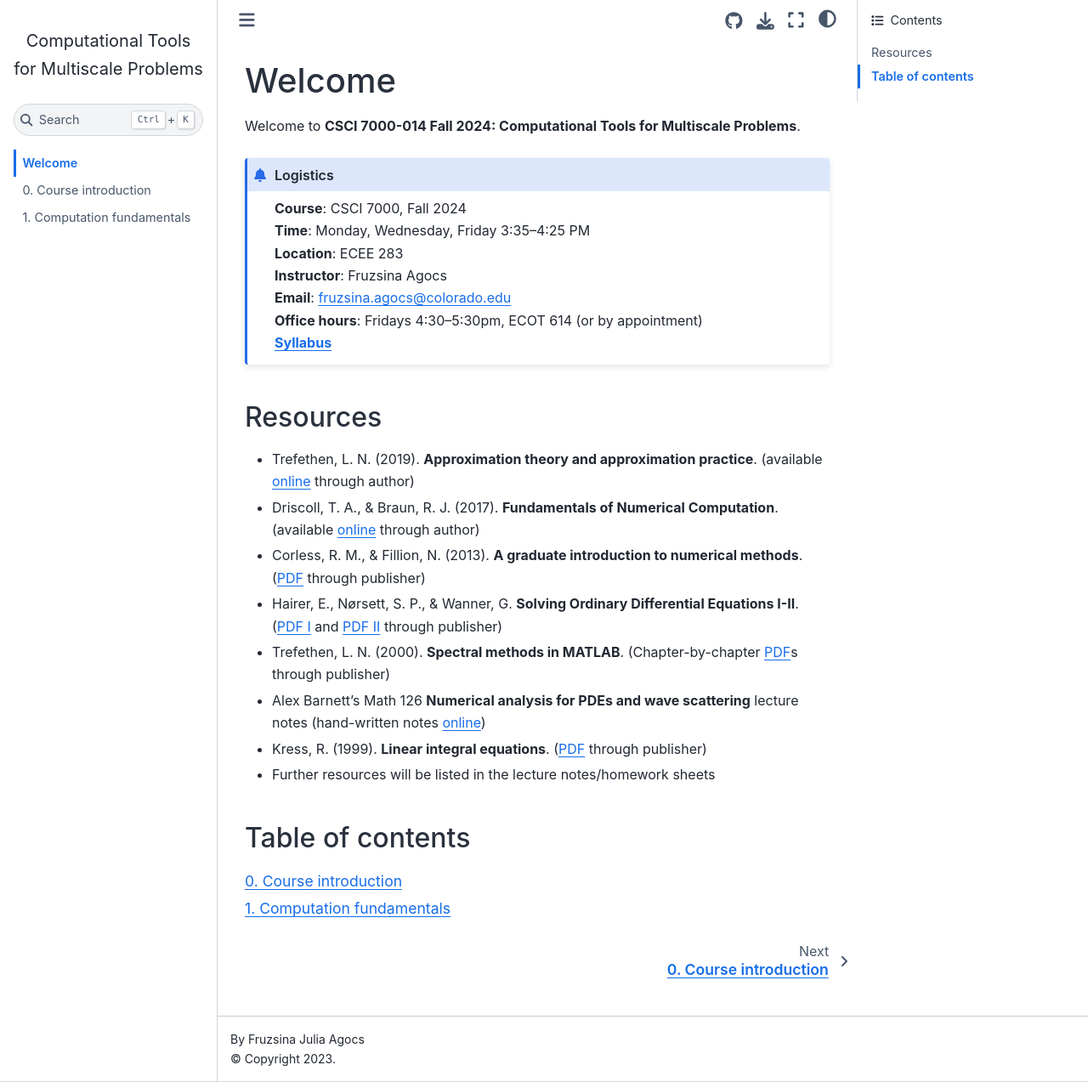
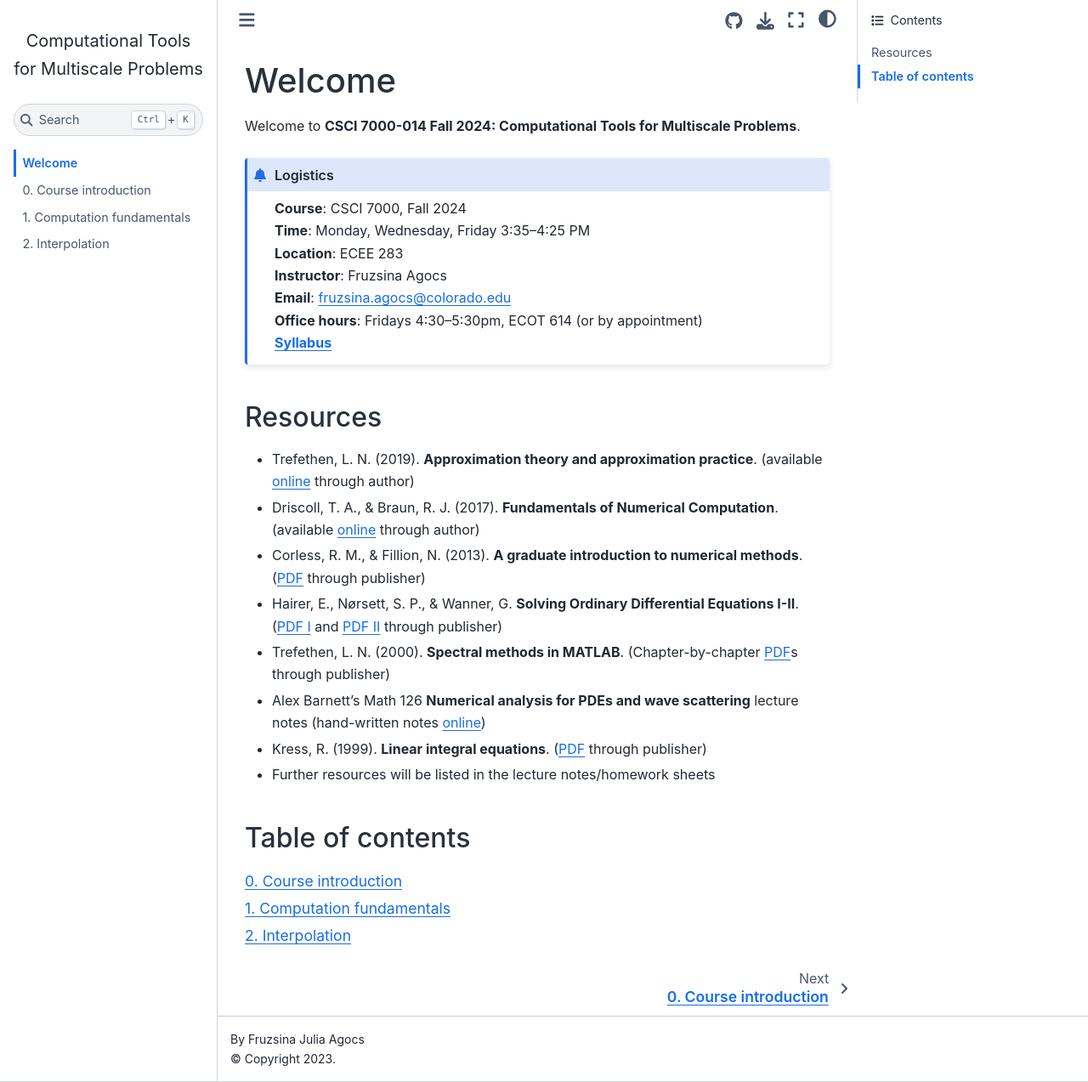
Before and after one commit to cu-comptools/fall2024, a Jupyter Book: the page built from intro.md, in a window 1280 px wide and 1273 px high. Shown: the whole window at 85% size. Built offline with Jupyter Book 1.0.4 settings and Sphinx 7.4.7 and the Sphinx Book theme 1.1.4, drawn with Linux system fonts in a browser that asks for light colours; some of the changed lines change nothing that is shown.

Commit message:
Forgot to add lec 2 to toctree

```diff
--- a/_toc.yml
+++ b/_toc.yml
@@ -6,3 +6,4 @@ root: intro
 chapters:
 - file: course_introduction
 - file: comp_fundamentals
+- file: poly_interp
```
